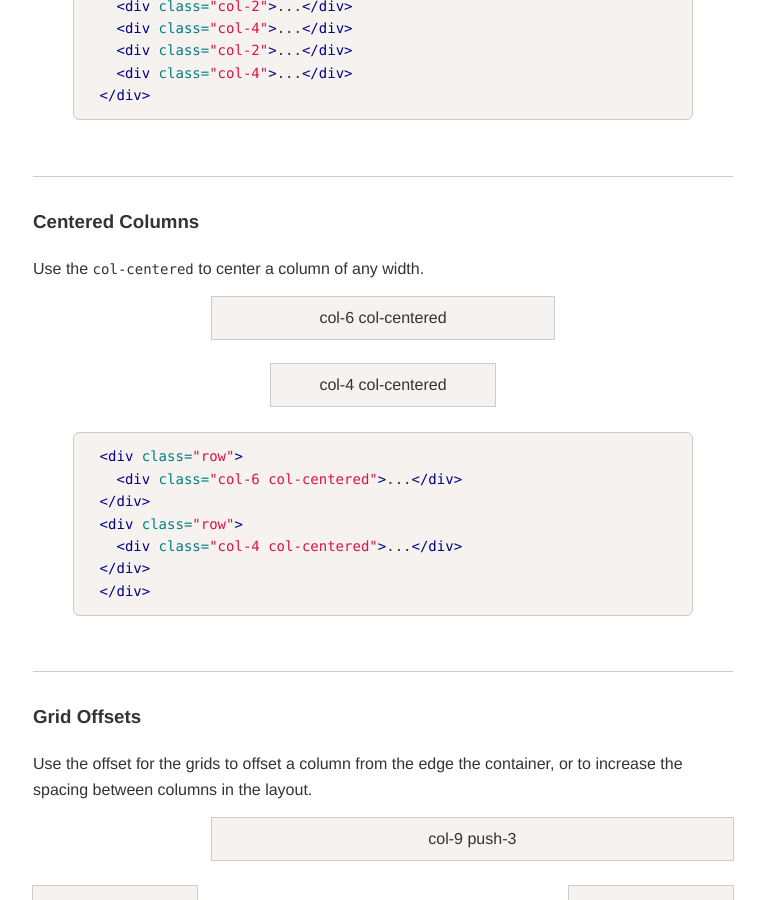
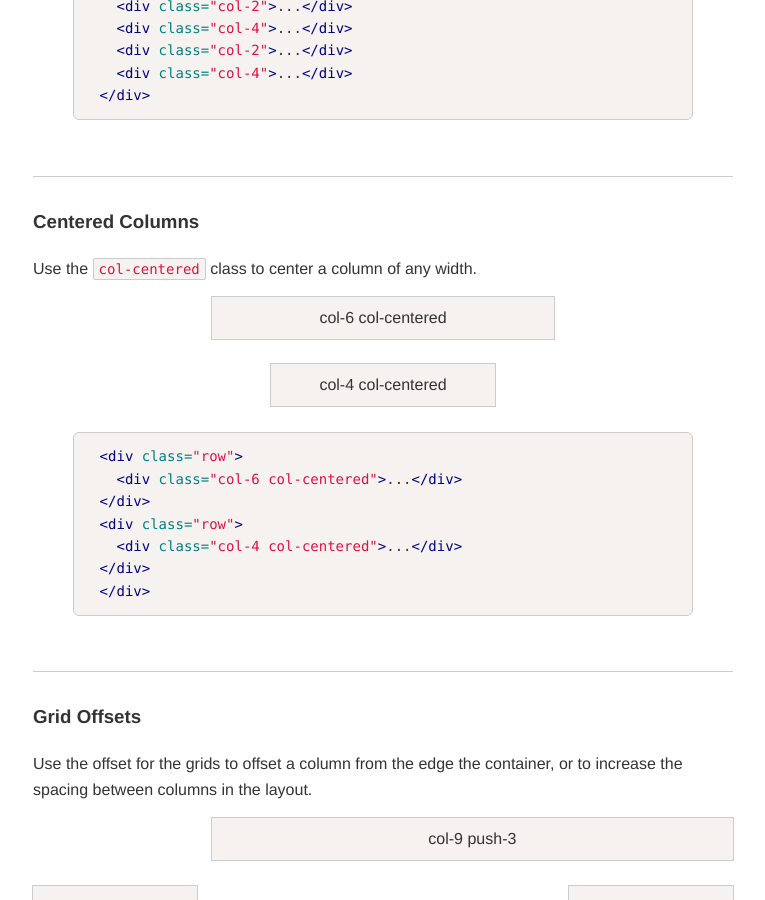
Before and after one commit to d-i/baseline-docs, a Jekyll site: the page built from layout.html, in a window 1280 px wide and 900 px high, scrolled down 1358 px. Shown: the whole window, without its empty margins (127-892 px from the left). Built offline with Jekyll 4.4.1, drawn with Linux system fonts in a browser that asks for light colours.

Commit message:
Fix typo in docs

```diff
--- a/layout.html
+++ b/layout.html
@@ -85,7 +85,7 @@ section: layout
 
 <div class="doc-section">
   <h3 class="tertiary-headline">Centered Columns</h3>
-  <p>Use the <code>col-centered</code> to center a column of any width.</p>
+  <p>Use the <code class="code">col-centered</code> class to center a column of any width.</p>
   <div class="grid-demo">
     <div class="row">
       <div class="col-6 col-centered">col-6 col-centered</div>
```
